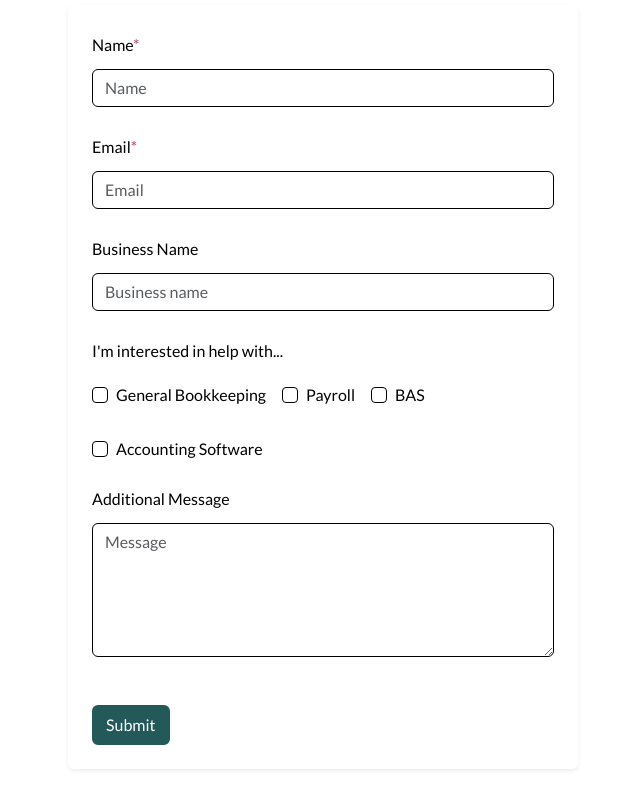
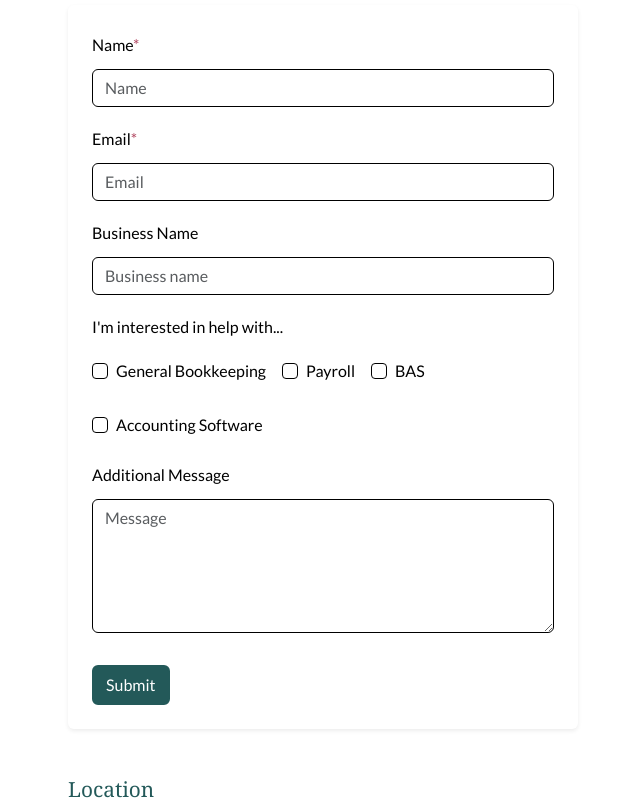
Before and after one commit to newstead-web-designs/blossoms-and-books-bookkeeping-demo, a plain HTML site: page contact.html in a window 1280 px wide. Shown: the part 450-1255 px from the top of the page, without its empty margins (50-690 px from the left). Drawn offline with nearby package versions, Linux system fonts and the light colour scheme; a script that the page names is missing; a web font is replaced by a local one.

Commit message:
Update contact.html

```diff
--- a/contact.html
+++ b/contact.html
@@ -112,21 +112,21 @@
             </p>
 
             <!-- Name -->
-            <div class="mb-4">
+            <div class="mb-3">
               <label for="name" class="form-label">Name<span class="required-asterisk">*</span></label>
               <input type="text" class="form-control" id="name" name="name" placeholder="Name" required>
               <div class="invalid-feedback">Please enter your name.</div>
             </div>
 
             <!-- Email -->
-            <div class="mb-4">
+            <div class="mb-3">
               <label for="email" class="form-label">Email<span class="required-asterisk">*</span></label>
               <input type="email" class="form-control" id="email" name="email" placeholder="Email" required>
               <div class="invalid-feedback">Please enter a valid email address.</div>
             </div>
 
             <!-- Business Name -->
-            <div class="mb-4">
+            <div class="mb-3">
               <label for="business" class="form-label">Business Name</label>
               <input type="text" class="form-control" id="business" name="business" placeholder="Business name">
             </div>
@@ -169,13 +169,13 @@
             <input type="hidden" name="Services" id="services_list">
 
             <!-- Message -->
-            <div class="mb-4">
+            <div class="mb-3">
               <label for="message" class="form-label">Additional Message</label>
               <textarea class="form-control" id="message" name="message" rows="5"
               placeholder="Message"></textarea>
             </div>
 
-            <button type="submit" class="btn btn-primary mt-4">Submit</button>
+            <button type="submit" class="btn btn-primary mt-3">Submit</button>
           </form>
 
         </div>
```
